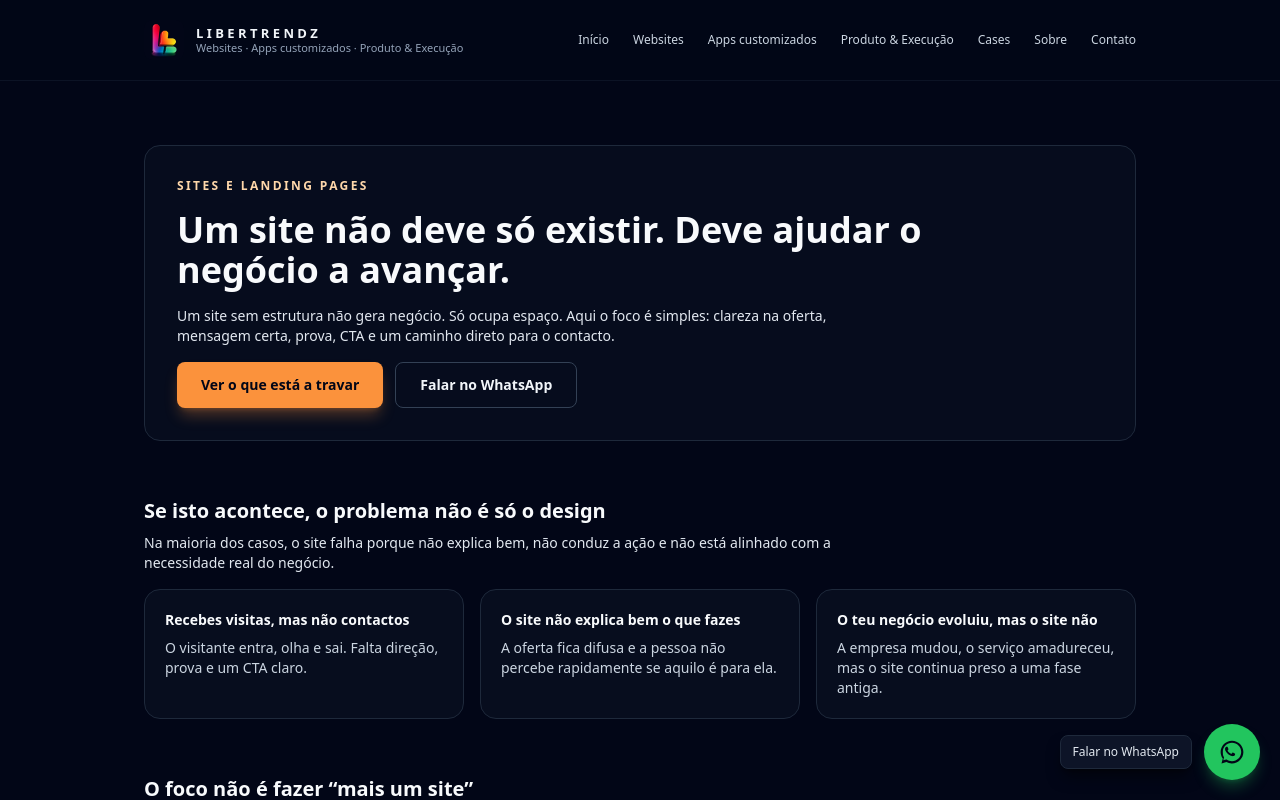
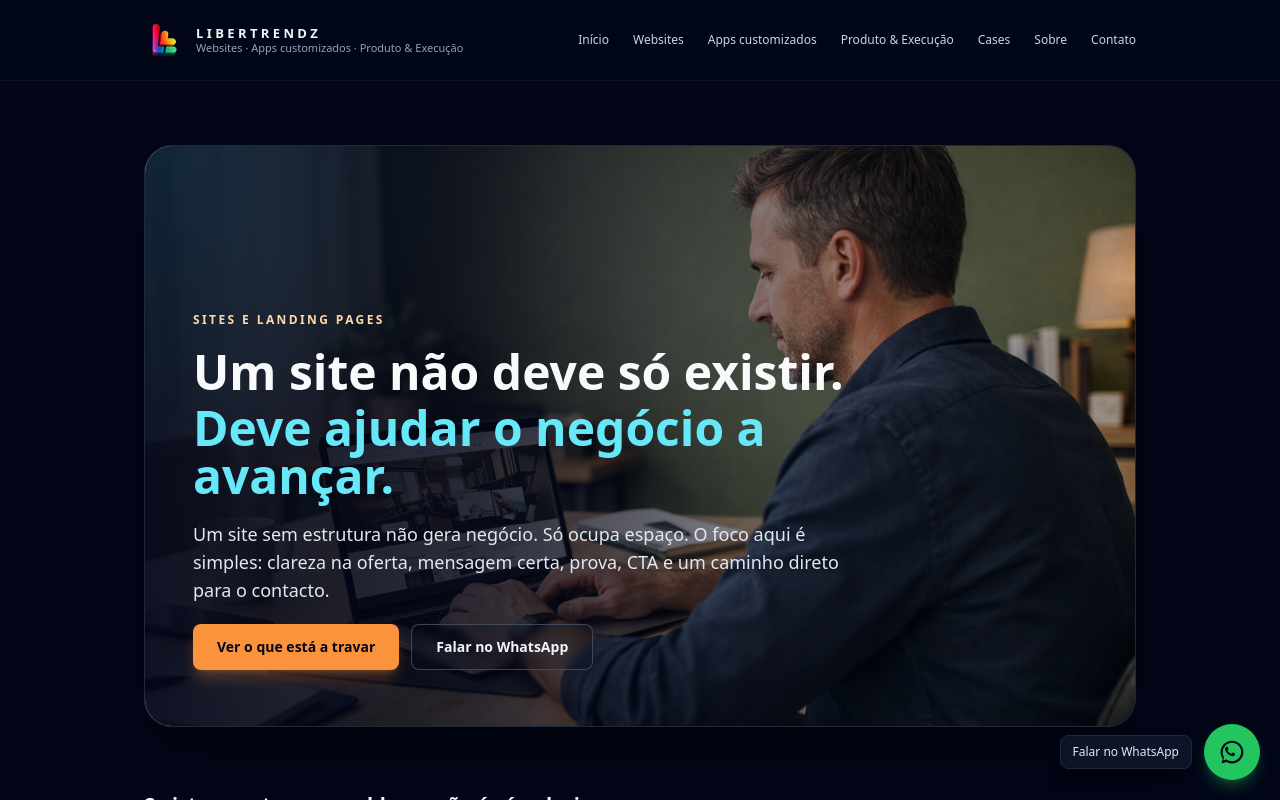
Before and after one commit to libertrendz/libertrendz-site, a Next.js app: page /sites in a window 1280 px wide. Shown: the top 800 px of the page. Built offline with nearby package versions, Linux system fonts and the light colour scheme.

Commit message:
Update page.tsx

```diff
--- a/app/sites/page.tsx
+++ b/app/sites/page.tsx
@@ -1,25 +1,43 @@
 // app/sites/page.tsx
+
+import Image from "next/image";
 
 export default function SitesPage() {
   return (
     <main className="min-h-[calc(100vh-5rem)] bg-slate-950 text-slate-50">
-      <section className="container-page py-12 lg:py-16 space-y-14">
+      <section className="container-page py-12 lg:py-16 space-y-16">
         {/* HERO */}
-        <div className="relative overflow-hidden rounded-2xl border border-slate-800 bg-slate-900/35 p-8">
-          <div className="pointer-events-none absolute inset-0 bg-gradient-to-r from-accent-500/14 via-accent-400/8 to-transparent" />
-          <div className="relative z-10 max-w-3xl space-y-4">
+        <section className="relative overflow-hidden rounded-[28px] border border-slate-800 bg-slate-900 shadow-2xl shadow-black/50">
+          <div className="absolute inset-0">
+            <Image
+              src="/images/sites-hero.png"
+              alt="Profissional a trabalhar num portátil com website moderno em ambiente de escritório com parede verde oliva"
+              fill
+              priority
+              className="object-cover object-[70%_center]"
+            />
+          </div>
+
+          <div className="absolute inset-0 bg-[linear-gradient(90deg,rgba(2,6,23,0.94)_0%,rgba(2,6,23,0.80)_34%,rgba(2,6,23,0.38)_68%,rgba(2,6,23,0.18)_100%)]" />
+          <div className="absolute inset-0 bg-[radial-gradient(circle_at_top_left,rgba(34,211,238,0.10),transparent_28%)]" />
+
+          <div className="relative z-10 min-h-[520px] px-6 py-10 md:px-10 md:py-12 lg:min-h-[580px] lg:px-12 lg:py-14 flex items-end">
+            <div className="max-w-3xl space-y-5">
               <p className="text-xs font-semibold uppercase tracking-[0.2em] text-accent-300">
                 Sites e Landing Pages
               </p>
 
-            <h1 className="text-3xl font-bold leading-tight md:text-4xl">
-              Um site não deve só existir. Deve ajudar o negócio a avançar.
+              <h1 className="max-w-2xl text-3xl font-bold leading-tight md:text-5xl">
+                Um site não deve só existir.
+                <span className="mt-2 block text-cyan-300">
+                  Deve ajudar o negócio a avançar.
+                </span>
               </h1>
 
-            <p className="text-sm text-slate-200 max-w-2xl">
-              Um site sem estrutura não gera negócio. Só ocupa espaço. Aqui o foco é
-              simples: clareza na oferta, mensagem certa, prova, CTA e um caminho
-              direto para o contacto.
+              <p className="max-w-2xl text-base leading-7 text-slate-200 md:text-lg">
+                Um site sem estrutura não gera negócio. Só ocupa espaço.
+                O foco aqui é simples: clareza na oferta, mensagem certa, prova,
+                CTA e um caminho direto para o contacto.
               </p>
 
               <div className="mt-6 flex flex-wrap gap-3">
@@ -31,16 +49,17 @@ export default function SitesPage() {
                 </a>
 
                 <a
-                href="https://wa.me/351910287128?text=Olá,%20quero%20melhorar%20o%20meu%20site."
+                  href="https://wa.me/351939250661?text=Olá,%20quero%20melhorar%20o%20meu%20site."
                   target="_blank"
                   rel="noreferrer"
-                className="inline-flex items-center justify-center rounded-lg border border-slate-700 px-6 py-3 text-sm font-semibold text-slate-100 transition hover:border-slate-500 hover:bg-slate-900/60"
+                  className="inline-flex items-center justify-center rounded-lg border border-slate-600/80 bg-slate-950/20 px-6 py-3 text-sm font-semibold text-slate-100 backdrop-blur-sm transition hover:border-slate-400 hover:bg-slate-900/50"
                 >
                   Falar no WhatsApp
                 </a>
               </div>
             </div>
           </div>
+        </section>
 
         {/* PROBLEMAS */}
         <div className="space-y-4">
@@ -271,7 +290,7 @@ export default function SitesPage() {
             </a>
 
             <a
-              href="https://wa.me/351910287128?text=Olá,%20quero%20resolver%20o%20meu%20site."
+              href="https://wa.me/351939250661?text=Olá,%20quero%20resolver%20o%20meu%20site."
               target="_blank"
               rel="noreferrer"
               className="inline-flex items-center justify-center rounded-lg border border-slate-700 px-6 py-3 text-sm font-semibold text-slate-100 transition hover:border-slate-500 hover:bg-slate-900/60"
```
Lines whose indentation alone changed are shown as unchanged.
